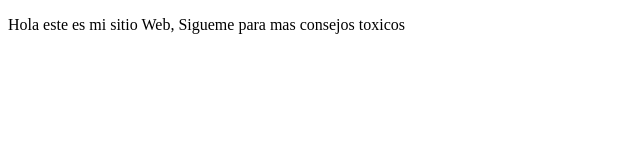
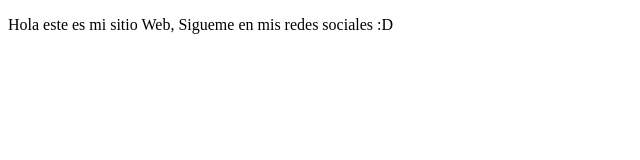
Before and after one commit to iboza/proyectoDemoCursoPrework, a plain HTML site: page index.html in a window 1280 px wide. Shown: the full height of the page, 0-640 px from the left. Drawn offline with Linux system fonts and the light colour scheme.

Commit message:
cambios redes sociales

```diff
--- a/index.html
+++ b/index.html
@@ -9,7 +9,7 @@
 <body>
     <p>
         Hola este es mi sitio Web,
-        Sigueme para mas consejos toxicos
+        Sigueme en mis redes sociales :D
     </p>
 </body>
 </html>
```
